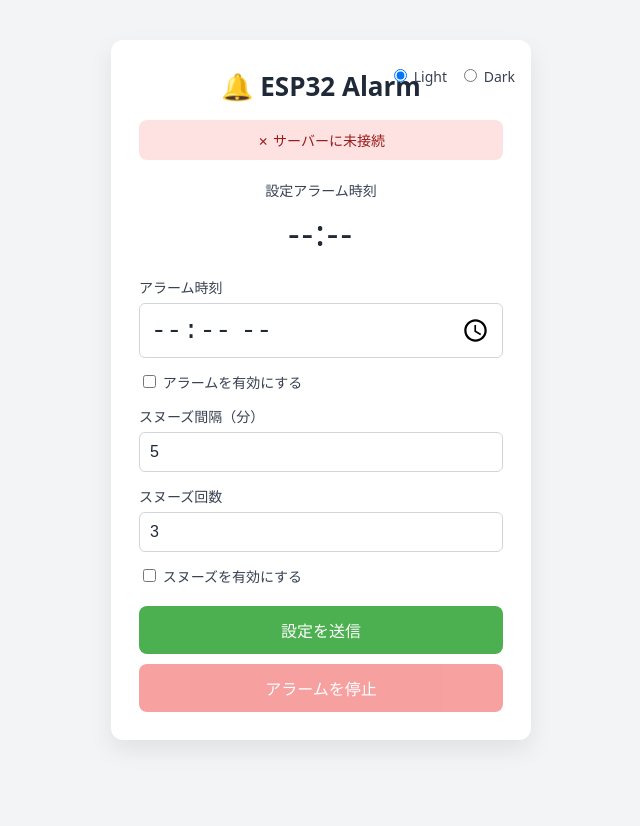
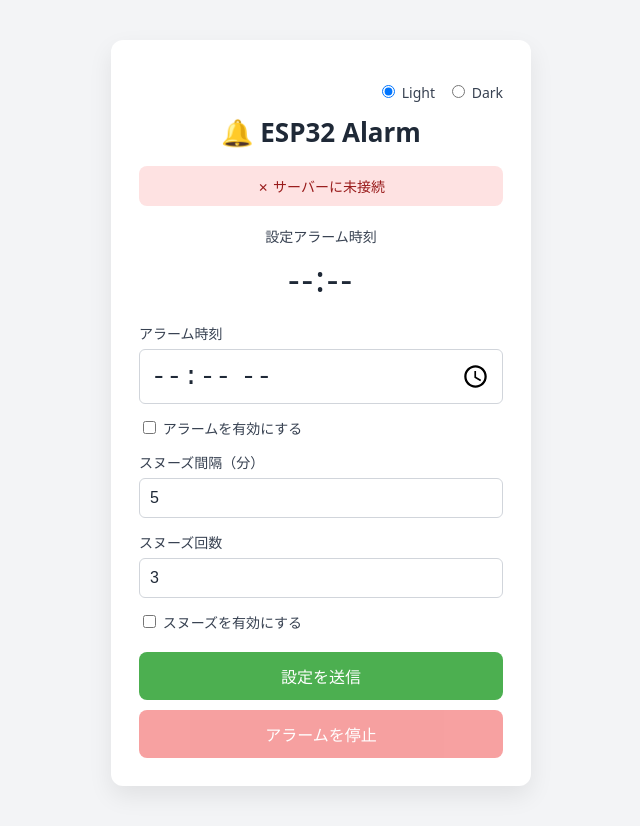
Before and after one commit to kakita7215/PASMO_PJ_STDY, a website: page public/index.html in a window 1280 px wide. Shown: the whole page, without its empty margins (319-959 px from the left). Before the commit the page ends 800 px from the top, so only its background shows below. Drawn offline with Linux system fonts and the light colour scheme.

Commit message:
Update index.html

```diff
--- a/public/index.html
+++ b/public/index.html
@@ -41,19 +41,17 @@ body {
 
 .theme {
   display: flex;
-  justify-content: flex-end;
+  justify-content: flex-end; /* 右寄せ */
   gap: 12px;
-  position: absolute;
-  top: 12px;
-  right: 16px;
+  margin-bottom: 12px;
 }
+
 
 .card {
   background: var(--card);
   border-radius: 12px;
   padding: 28px;
   box-shadow: 0 10px 25px rgba(0,0,0,0.08);
-  position: relative;
 }
 
 h1 {
```
